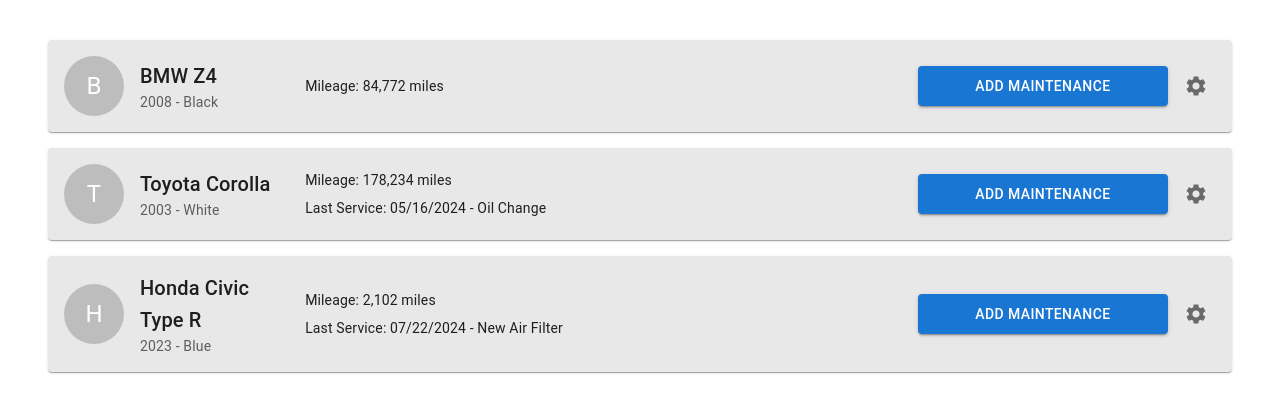
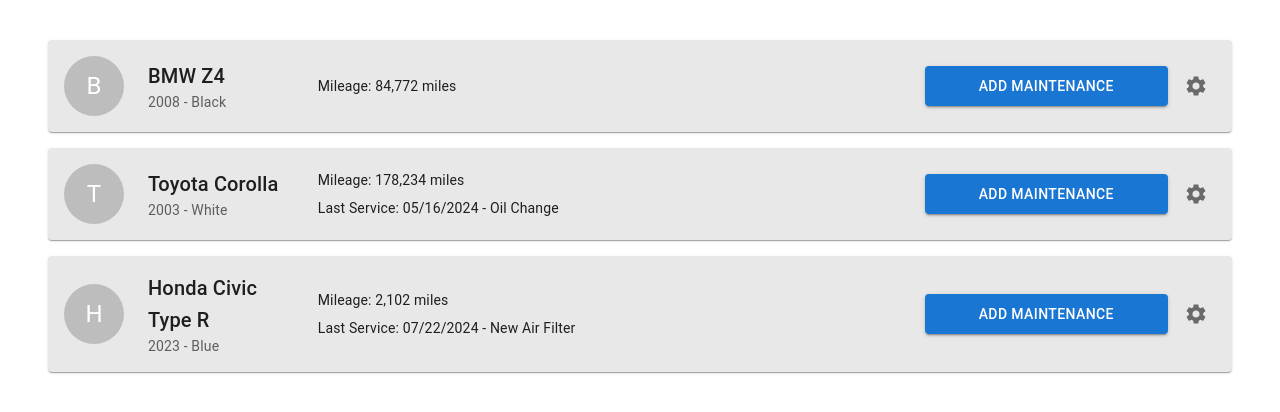
Before and after one commit to Joshua-Bergeron/GarageBook, a Next.js app: page / in a window 1280 px wide. Shown: the top 412 px of the page. Built offline with nearby package versions, Linux system fonts and the light colour scheme.

Commit message:
update gap

```diff
--- a/src/components/VehicleSummaryItem.jsx
+++ b/src/components/VehicleSummaryItem.jsx
@@ -38,7 +38,7 @@ const VehicleSummaryItem = ({
         display: "flex",
         flexDirection: { xs: "column", sm: "row" },
         alignItems: "center",
-        gap: 2,
+        gap: 3,
       }}
     >
       <Avatar sx={{ width: 60, height: 60, fontSize: "1.5rem" }}>
```
